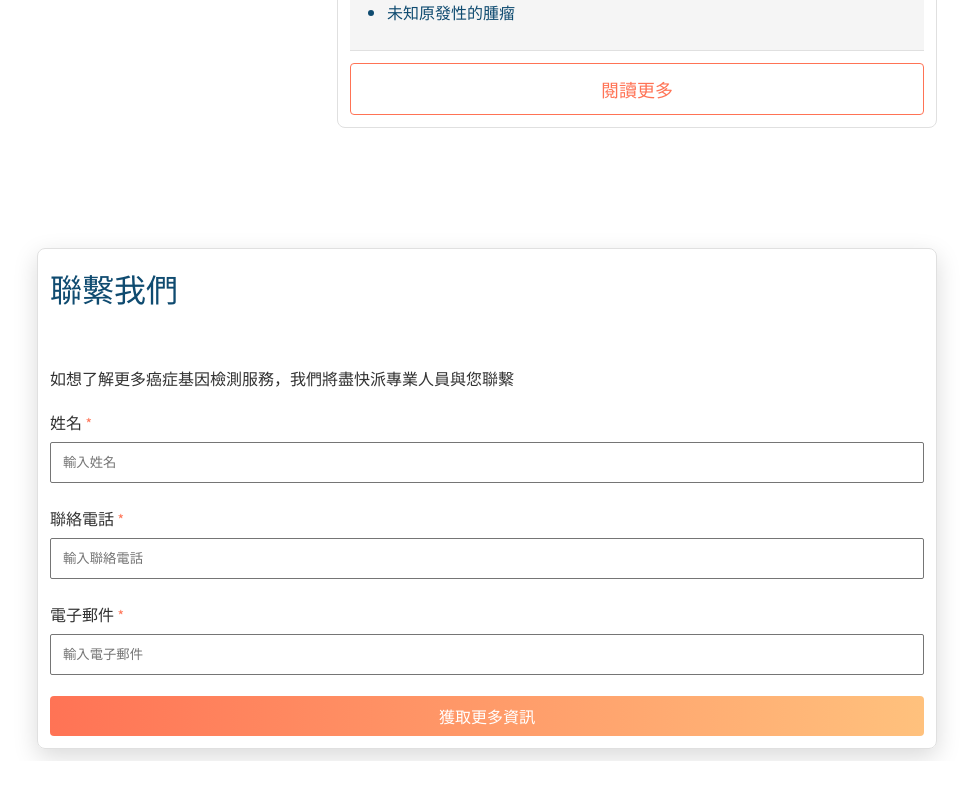
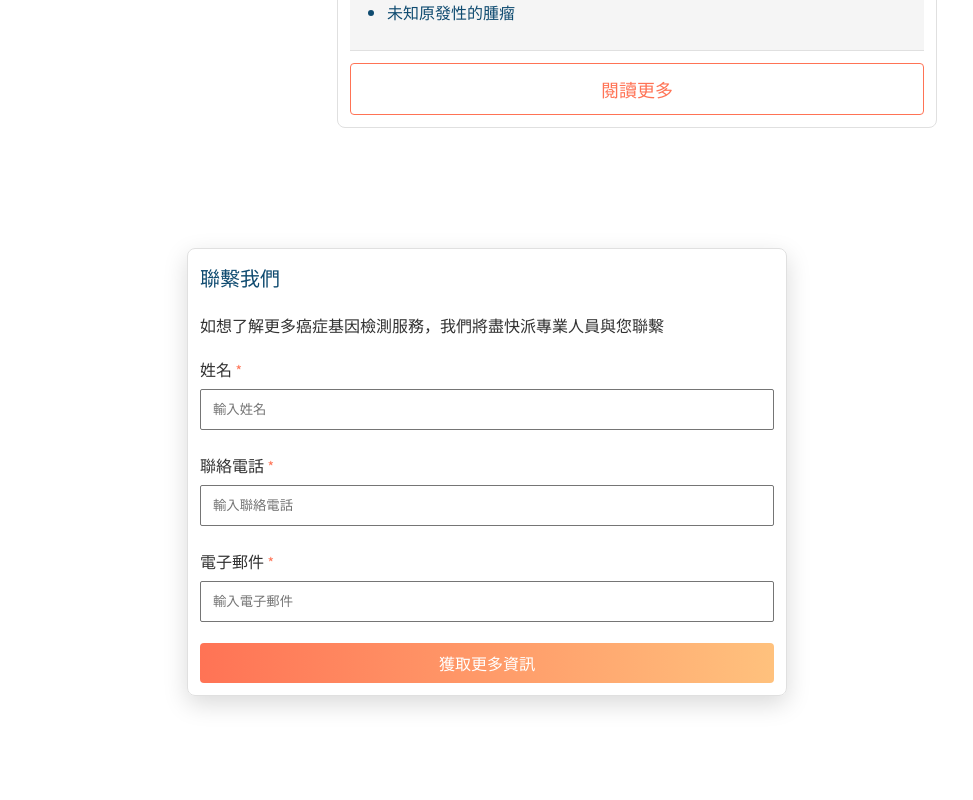
Before and after one commit to nancyliao0612/wanghann-project, a React (Create React App) app in the folder client/: page / in a window 1280 px wide. Shown: the part 6992-7792 px from the top of the page, without its empty margins (153-1126 px from the left). Before the commit the page ends 7753 px from the top, so only its background shows below. Built offline with nearby package versions, Linux system fonts and the light colour scheme.

Commit message:
feat: add contact us section RWD

```diff
--- a/client/src/components/contactUs/ContactUs.js
+++ b/client/src/components/contactUs/ContactUs.js
@@ -8,6 +8,16 @@ const Wrapper = styled.section`
   border-radius: 0.8rem;
   box-shadow: 0px 8px 24px 0px #00000026;
   padding: 1.2rem;
+  margin-bottom: 6.4rem;
+  h2 {
+    color: var(--color-primary);
+    margin-bottom: 1.6rem;
+  }
+
+  @media screen and (min-width: 648px) {
+    max-width: 600px;
+    margin-bottom: 12rem;
+  }
 `;
 const Field = styled.div`
   margin-top: 1.6rem;
@@ -61,7 +71,7 @@ const ContactUs = () => {
 
   return (
     <Wrapper className="container">
-      <h1>聯繫我們</h1>
+      <h2>聯繫我們</h2>
       <h4>如想了解更多癌症基因檢測服務，我們將盡快派專業人員與您聯繫</h4>
       <form onSubmit={handleSubmit(onSubmit)}>
         <Field>
```
